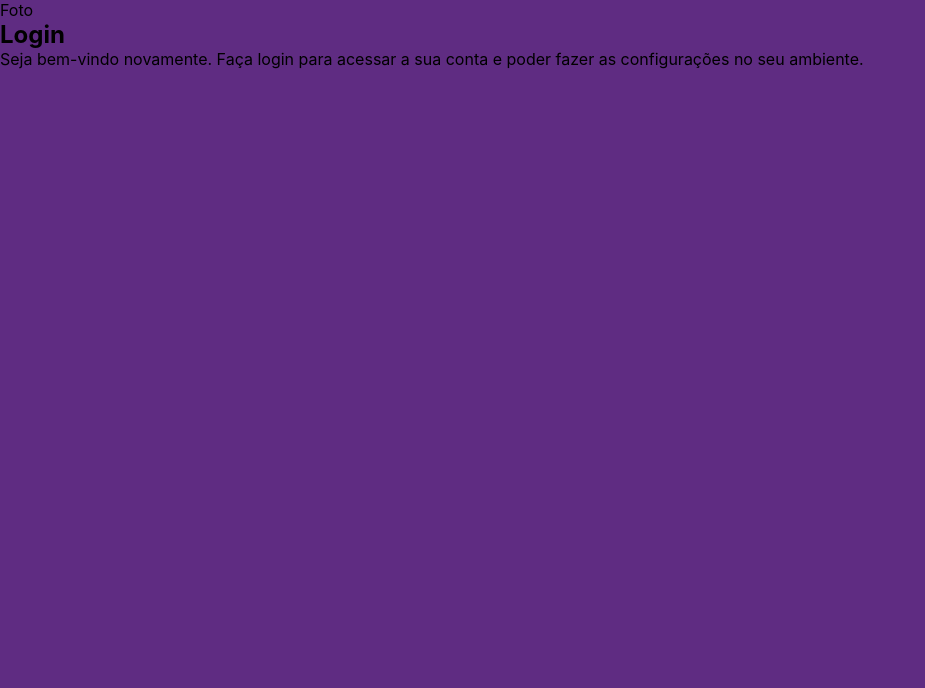
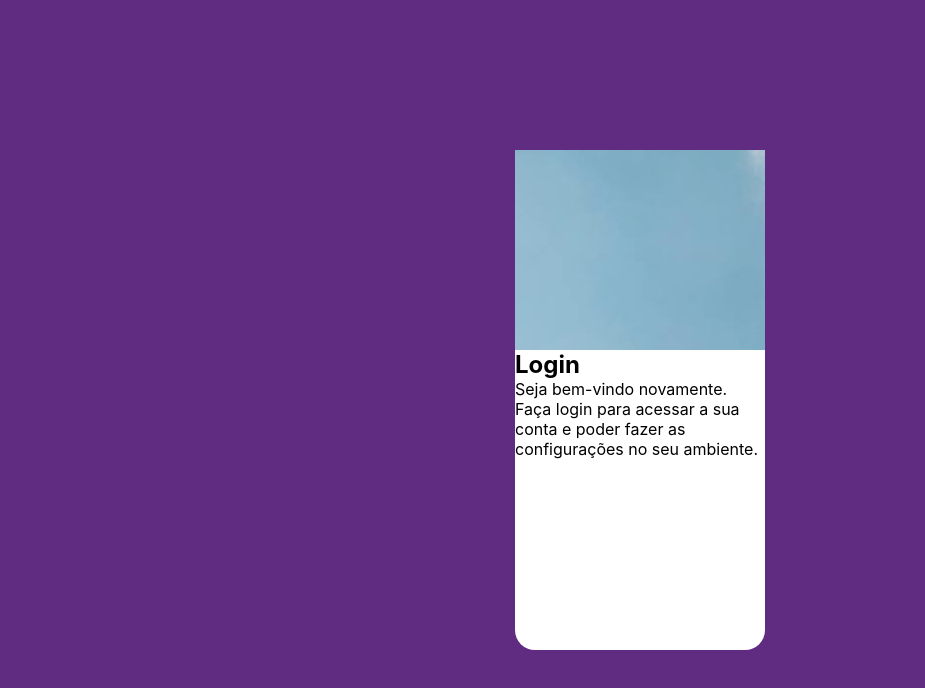
Before and after one commit to FabioHS9/projeto-login, a plain HTML site: page index.html in a window 1280 px wide. Shown: the whole page, without its empty margins (0-925 px from the left). Drawn offline with Linux system fonts and the light colour scheme.

Commit message:
alteracao nos estilos

```diff
--- a/estilos/style.css
+++ b/estilos/style.css
@@ -15,5 +15,26 @@
 }
 
 html,body{
-    background-color:#5f2c82  ;
+    background-color:#5f2c82;
+    height: 100vh;
+    width: 100vw;
 }
+main{
+    position:relative;
+    height: 100vh;
+    width: 100vw;
+}
+section#login{
+    position: absolute;
+    top:50%;
+    left:50%;
+    transform: translate(-50%,-50%);
+    background-color: white;
+    width: 250px;
+    height: 500px;
+    border-radius: 20px;
+}
+section#login > div#imagem{
+    background:#5f2c82 url(../imagens/pexels-bruthethe-3035998.jpg);
+    height: 200px;
+}
--- a/index.html
+++ b/index.html
@@ -8,9 +8,9 @@
 </head>
 <body>
     <main>
-        <section id="Login">
+        <section id="login">
             <div id="imagem">
-                Foto
+
             </div>
             <div id="formulario">
                 <h1>Login</h1>
```
